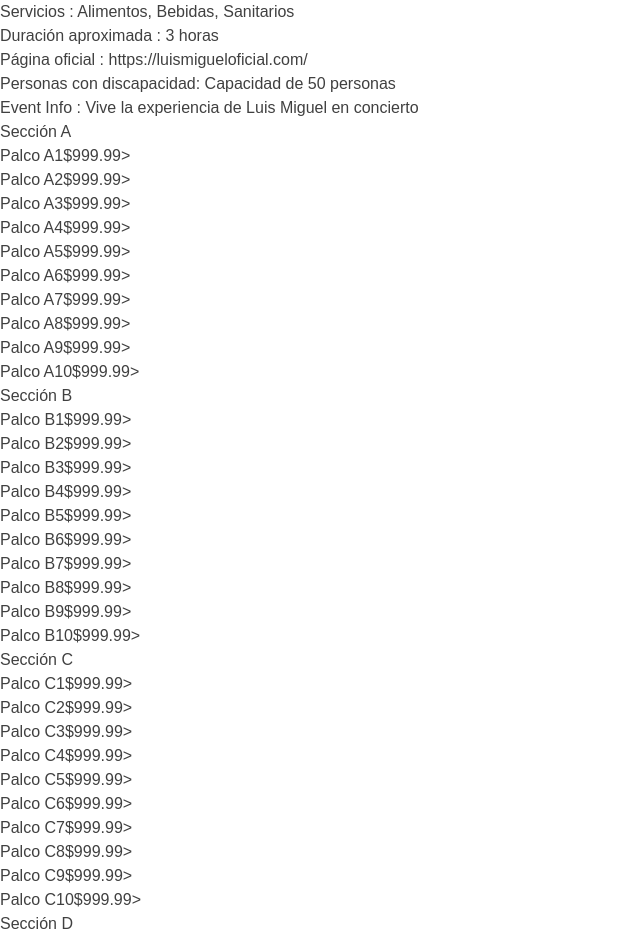
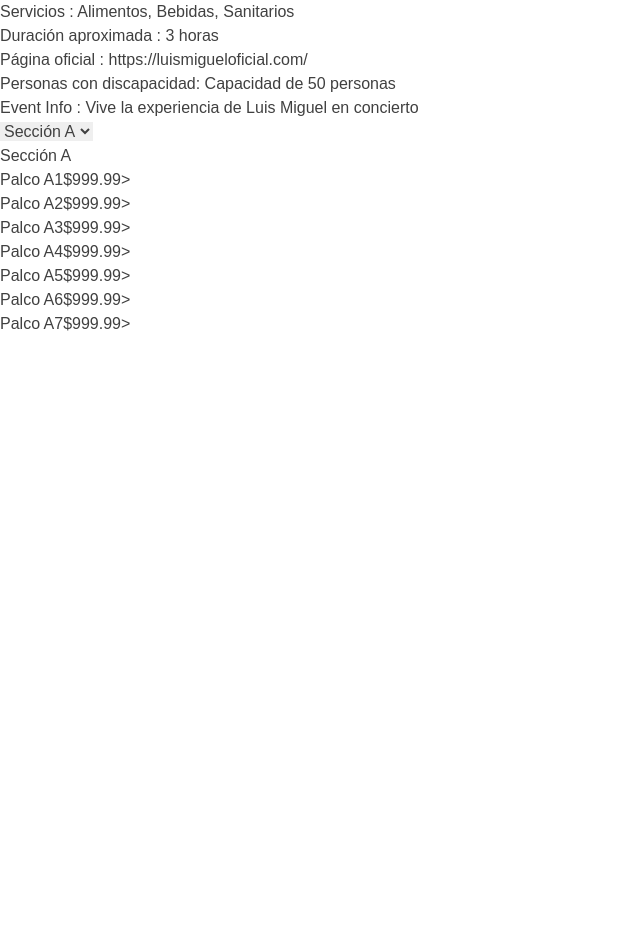
Before and after one commit to Hendruch/algoticketWebApp, a React (Vite) app: page /asientos in a window 1280 px wide. Shown: the part 680-1619 px from the top of the page, without its empty margins (0-640 px from the left). After the commit the page ends 1016 px from the top, so only its background shows below. Built offline with nearby package versions, Linux system fonts and the light colour scheme.

Commit message:
"Fix Zone selector"

```diff
--- a/src/App.css
+++ b/src/App.css
@@ -37,3 +37,7 @@
     font-size: 90px;
   }
 }
+
+svg {
+  stroke: none !important;
+}
--- a/src/components/SeatSelection/EventContainer.jsx
+++ b/src/components/SeatSelection/EventContainer.jsx
@@ -18,7 +18,7 @@
     setZoneSelector(true);
   }
   return (
-    <div style={{ height: '549px' }} className="flex flex-grow">
+    <div className="flex flex-grow">
       <div className=" w-5/12 p-6">
         {showZoneSelector ?
           (<ZoneSelector />) : (<SeatSelector ZoneSelected={ZoneSelected} handleBack={handleBack} />)
@@ -27,7 +27,7 @@
       <div className="w-4/12">
         <EventInfo />
       </div>
-      <div className="flex justify-center w-3/12 h-auto overflow-auto shadow shadow-left-xl">
+      <div className="flex justify-center w-3/12 h-auto shadow shadow-left-xl">
         <SectionsInfo handleSeatsBySection={handleSeatsBySection} />
       </div>
     </div>
--- a/src/components/SeatSelection/SectionRowInfo.jsx
+++ b/src/components/SeatSelection/SectionRowInfo.jsx
@@ -13,9 +13,6 @@
                 <p className="py-2">Palco {props.section}5<span className="ml-10">$999.99</span><button id={props.section + 5} onClick={props.handleSeatsBySection} className="ml-10">{">"}</button></p>
                 <p className="py-2">Palco {props.section}6<span className="ml-10">$999.99</span><button id={props.section + 6} onClick={props.handleSeatsBySection} className="ml-10">{">"}</button></p>
                 <p className="py-2">Palco {props.section}7<span className="ml-10">$999.99</span><button id={props.section + 7} onClick={props.handleSeatsBySection} className="ml-10">{">"}</button></p>
-                <p className="py-2">Palco {props.section}8<span className="ml-10">$999.99</span><button id={props.section + 8} onClick={props.handleSeatsBySection} className="ml-10">{">"}</button></p>
-                <p className="py-2">Palco {props.section}9<span className="ml-10">$999.99</span><button id={props.section + 9} onClick={props.handleSeatsBySection} className="ml-10">{">"}</button></p>
-                <p className="py-2">Palco {props.section}10<span className="ml-10">$999.99</span><button id={props.section + 10} onClick={props.handleSeatsBySection} className="ml-10">{">"}</button></p>
             </div>
         </>
     )
--- a/src/components/SeatSelection/SectionsInfo.jsx
+++ b/src/components/SeatSelection/SectionsInfo.jsx
@@ -1,12 +1,38 @@
+import { useState } from "react"
 import { SectionRowInfo } from "./SectionRowInfo"
 
 function SectionsInfo({ handleSeatsBySection }) {
+
+    const [section,setSection] = useState('A');
+    const [color,setColor] = useState('rgb(234 179 8)');
+
+    function handleChange(event){
+        setSection(event.target.value);
+        if (event.target.value === 'A'){
+            setColor('rgb(234 179 8)');
+        }
+        else if(event.target.value === 'B'){
+            setColor('rgb(59 130 246)');
+        }
+        else if(event.target.value === 'C'){
+            setColor('rgb(239 68 68)');
+        }
+        else{
+            setColor('rgb(139 92 246)');
+        }
+    }
+
     return (
         <div style={{ width: '80%' }} className="text-xl font-bold space-y-4  py-10">
-            <SectionRowInfo color="rgb(234 179 8)" section="A" handleSeatsBySection={handleSeatsBySection} />
-            <SectionRowInfo color="rgb(59 130 246)" section="B" handleSeatsBySection={handleSeatsBySection} />
-            <SectionRowInfo color="rgb(239 68 68)" section="C" handleSeatsBySection={handleSeatsBySection} />
-            <SectionRowInfo color="rgb(139 92 246)" section="D" handleSeatsBySection={handleSeatsBySection} />
+
+            <select onChange={handleChange}>
+                <option value="A">Sección A</option>
+                <option value="B">Sección B</option>
+                <option value="C">Sección C</option>
+                <option value="D">Sección D</option>
+            </select>
+
+            <SectionRowInfo color={color} section={section} handleSeatsBySection={handleSeatsBySection} />
         </div>
     )
 }
--- a/src/components/SeatSelection/ZoneSelector.jsx
+++ b/src/components/SeatSelection/ZoneSelector.jsx
@@ -1,10 +1,10 @@
-import Escenario from "../../assets/img/Escenario.png"
+import Escenario from "../../assets/Escenario.svg"
 
 function ZoneSelector() {
 
     return (
-        <div className="bg-black w-full h-full mb-10 px-5">
-            <img src={Escenario} className="h-auto w-auto" />
+        <div className="bg-black w-full h-full align-middle">
+            <img src={Escenario} className="h-full w-full" />
         </div>
 
     )
```
Also changed, not shown: src/assets/Escenario.svg (added), src/assets/img/Escenario.png (deleted).
